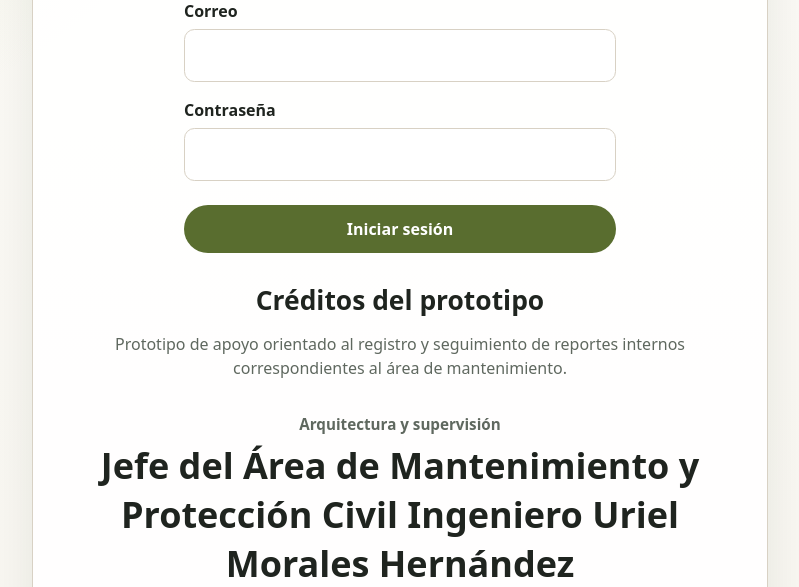
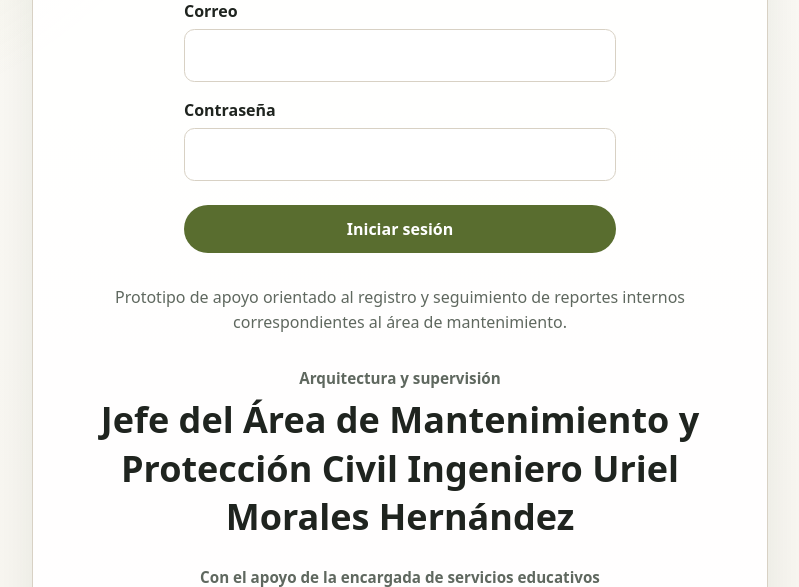
Before and after one commit to LuisMAC2022/Pablo, a Python web app: template app/templates/login.html in a window 1280 px wide. Shown: the part 419-1006 px from the top of the page, without its empty margins (240-1039 px from the left). Run offline with Jinja, Linux system fonts and the light colour scheme; the template is opened without the code that fills it, so the values that code supplies are empty.

Commit message:
estilo login

```diff
--- a/app/templates/login.html
+++ b/app/templates/login.html
@@ -27,7 +27,6 @@
         </form>
 
         <section class="login-credits" aria-labelledby="credits-title">
-            <h2 id="credits-title">Créditos del prototipo</h2>
             <p id="login-description" class="login-description">
                 Prototipo de apoyo orientado al registro y seguimiento de reportes internos correspondientes al área de mantenimiento.
             </p>
```
